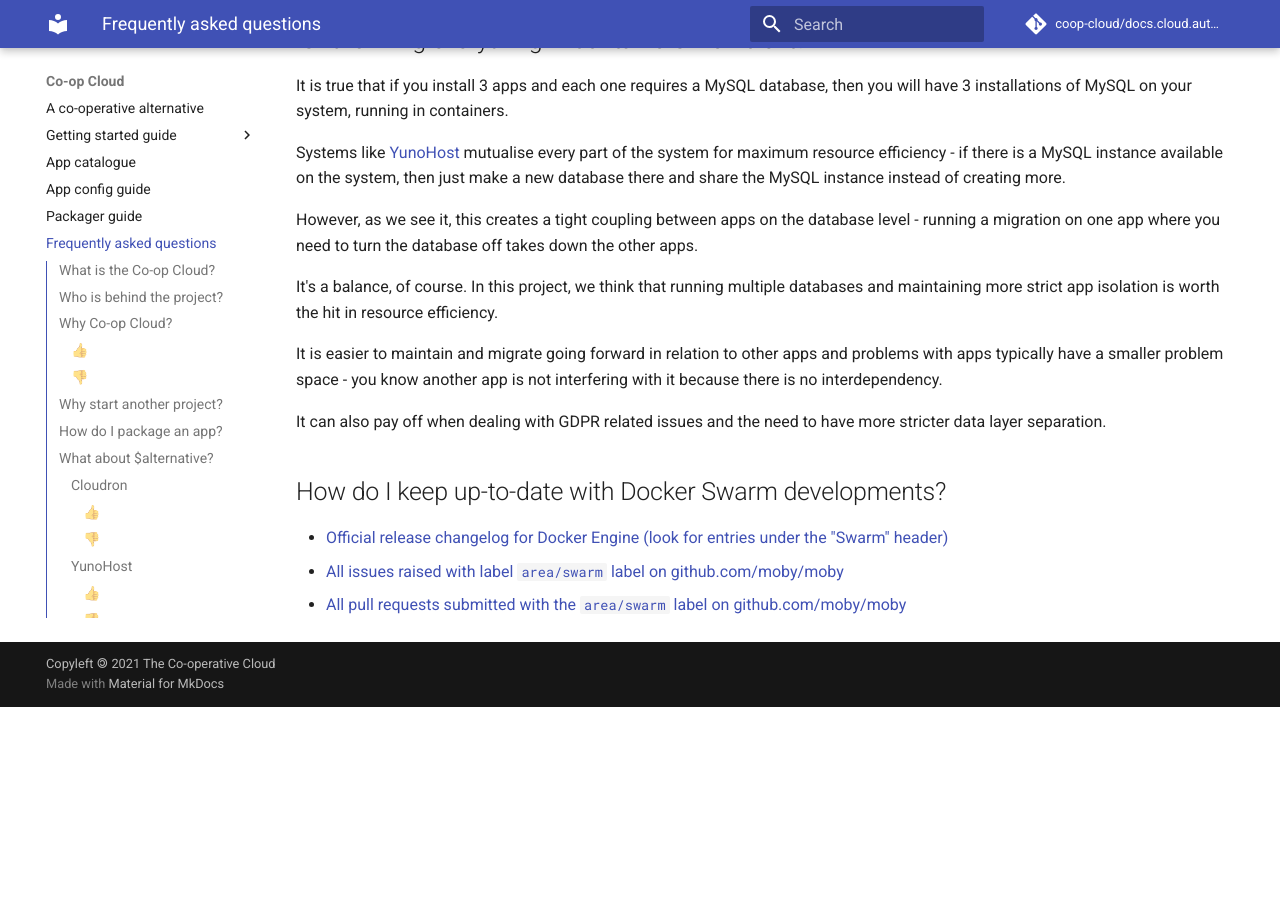
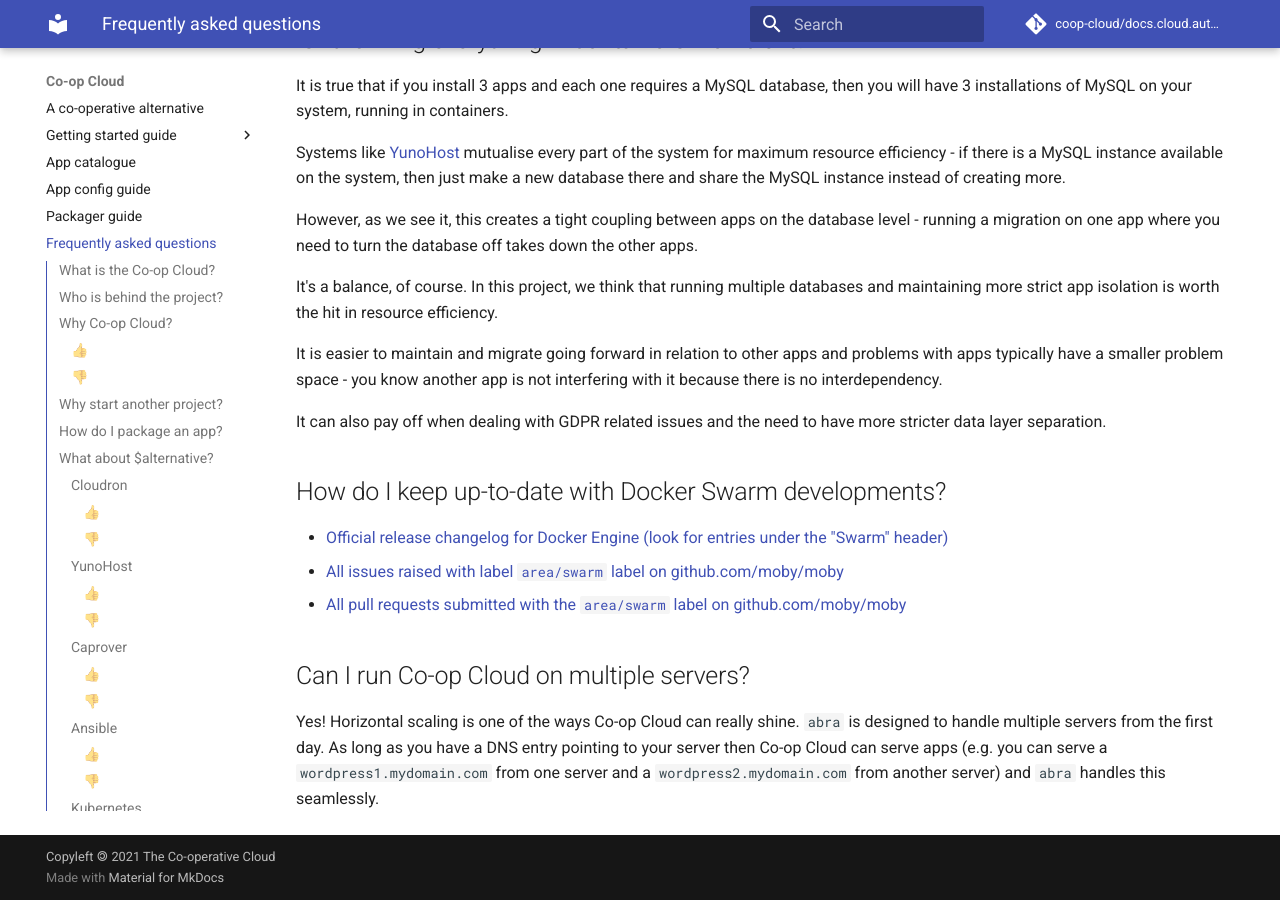
Before and after one commit to mayel/docs.coopcloud.tech, an MkDocs documentation site: the page built from docs/faq.md, in a window 1280 px wide and 900 px high, scrolled down 6718 px. Built offline with MkDocs 1.6.1 and Material for MkDocs 9.7.7, drawn with Linux system fonts in a browser that asks for light colours; before the commit the page ends 7425 px from its top, so only the background shows below that.

Commit message:
Try to handle horizontal explanation
Closes https://git.autonomic.zone/coop-cloud/docs.coopcloud.tech/issues/8.

```diff
--- a/docs/faq.md
+++ b/docs/faq.md
@@ -241,3 +241,7 @@
 - [Official release changelog for Docker Engine (look for entries under the "Swarm" header)](https://docs.docker.com/engine/release-notes/)
 - [All issues raised with label `area/swarm` label on github.com/moby/moby](https://github.com/moby/moby/issues?q=is%3Aopen+is%3Aissue+label%3Aarea%2Fswarm)
 - [All pull requests submitted with the `area/swarm` label on github.com/moby/moby](https://github.com/moby/moby/pulls?q=is%3Aopen+is%3Apr+label%3Aarea%2Fswarm)
+
+## Can I run Co-op Cloud on multiple servers?
+
+Yes! Horizontal scaling is one of the ways Co-op Cloud can really shine. `abra` is designed to handle multiple servers from the first day. As long as you have a DNS entry pointing to your server then Co-op Cloud can serve apps (e.g. you can serve a `wordpress1.mydomain.com` from one server and a `wordpress2.mydomain.com` from another server) and `abra` handles this seamlessly.
```
